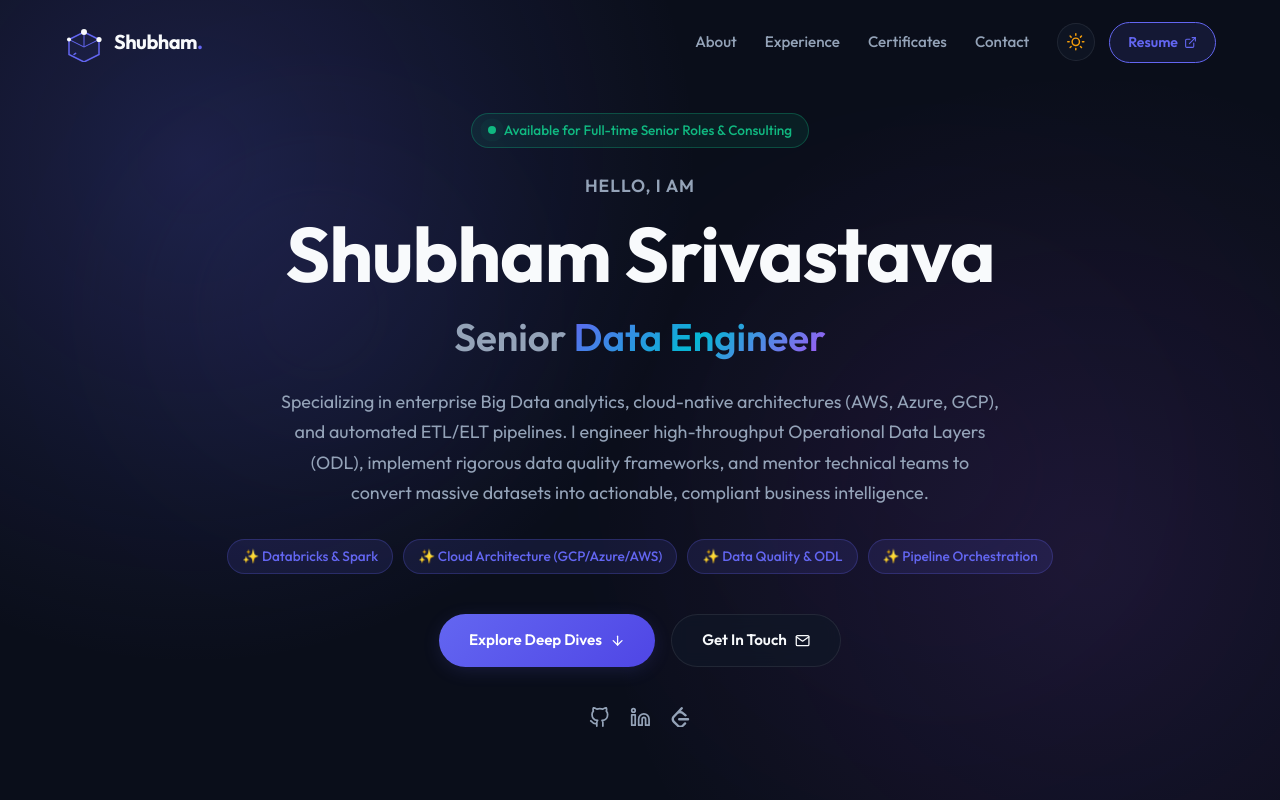
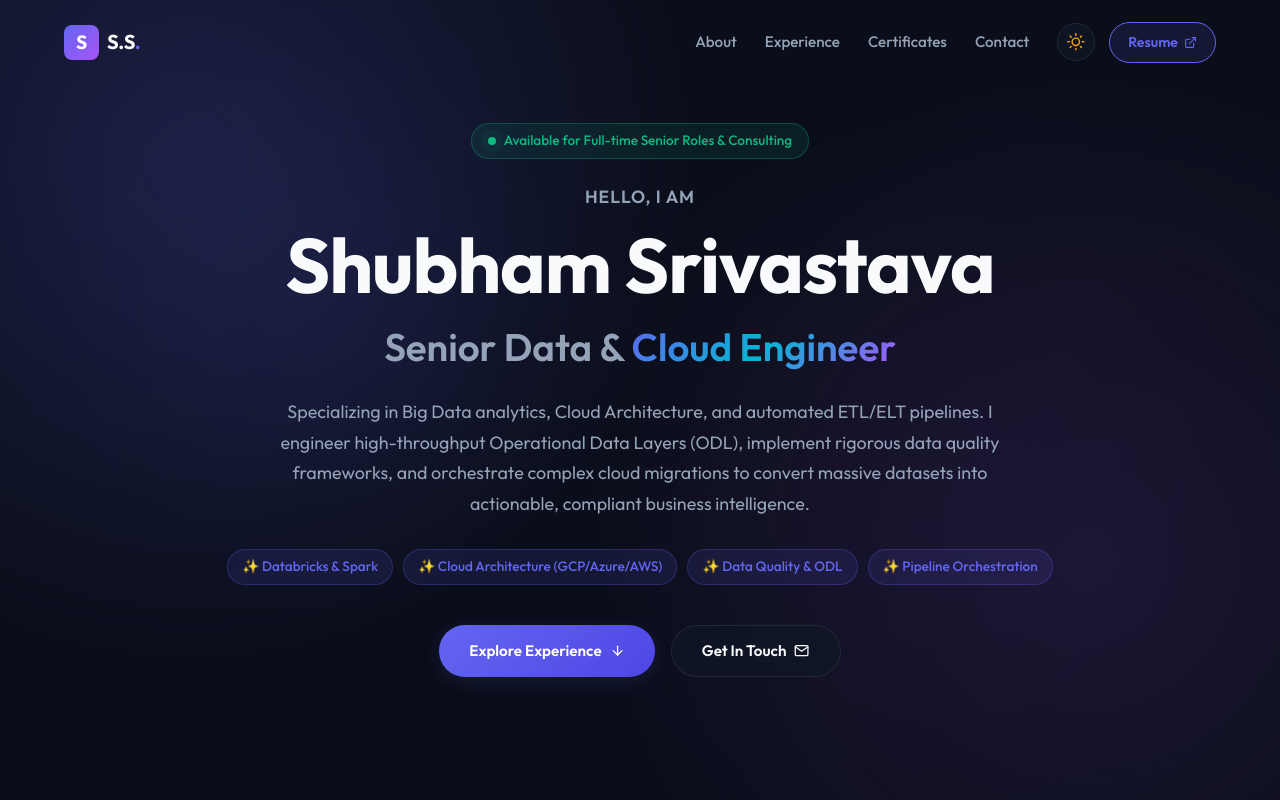
Before and after one commit to Chresko08/my-portfolio, a React (Vite) app: page / in a window 1280 px wide. Shown: the top 800 px of the page. Built offline with nearby package versions, Linux system fonts and the light colour scheme.

Commit message:
fix: Refine About me section, update Hero titles for Cloud/ETL searchability, fix redundant name and social icons

```diff
--- a/src/components/About.jsx
+++ b/src/components/About.jsx
@@ -131,11 +131,14 @@ const About = () => {
                         transition={{ duration: 0.6 }}
                         viewport={{ once: true }}
                     >
-                        <p style={{ fontSize: '1.1rem', color: 'var(--text-secondary)', lineHeight: 1.8, marginBottom: '20px' }}>
-                            I am a <strong style={{ color: 'var(--text-primary)' }}>Senior Data Engineer</strong> with over 5 years of proven enterprise experience at tier-1 global organizations including <span style={{ color: 'var(--primary-color)', fontWeight: 600 }}>EY</span> and <span style={{ color: 'var(--accent-cyan)', fontWeight: 600 }}>Infosys</span>.
+                        <p style={{ fontSize: '1.1rem', color: 'var(--text-secondary)', lineHeight: 1.8, marginBottom: '16px' }}>
+                            I am a <strong style={{ color: 'var(--text-primary)' }}>Senior Data Engineer</strong> with over 5 years of proven enterprise experience consulting for tier-1 global organizations, including <span style={{ color: 'var(--primary-color)', fontWeight: 600 }}>EY</span> and <span style={{ color: 'var(--accent-cyan)', fontWeight: 600 }}>Infosys</span>.
+                        </p>
+                        <p style={{ fontSize: '1.05rem', color: 'var(--text-secondary)', lineHeight: 1.7, marginBottom: '16px' }}>
+                            My technical foundation is highly versatile. I operate seamlessly across the data spectrum as a <strong style={{ color: 'var(--text-primary)' }}>Big Data Engineer</strong> processing terabytes of information, a <strong style={{ color: 'var(--text-primary)' }}>Cloud Architect</strong> designing robust infrastructure across AWS, Azure, and GCP, and an <strong style={{ color: 'var(--text-primary)' }}>ETL Developer</strong> orchestrating complex, dependency-driven pipelines.
                         </p>
                         <p style={{ fontSize: '1.05rem', color: 'var(--text-secondary)', lineHeight: 1.7, marginBottom: '24px' }}>
-                            My expertise centers on architecting resilient distributed data pipelines, executing high-stakes cloud migrations across AWS, Azure, and GCP, and orchestrating automated data validation layers for Fortune 100 financial and healthcare institutions.
+                            I specialize in migrating legacy on-premise systems to modern cloud-native architectures. Beyond just moving data, I focus on engineering strict data governance, optimizing pipeline SLAs (reducing runtimes by up to 70%), and building automated validation frameworks that Fortune 100 financial and healthcare institutions rely on for critical business intelligence.
                         </p>
 
                         {/* Education & Certs Pills */}
--- a/src/components/Hero.jsx
+++ b/src/components/Hero.jsx
@@ -105,7 +105,7 @@ const Hero = () => {
                         lineHeight: 1.3
                     }}
                 >
-                    Senior <span className="gradient-text">Data Engineer</span>
+                    Senior Data & <span className="gradient-text">Cloud Engineer</span>
                 </motion.h2>
 
                 {/* Short Bio */}
@@ -121,7 +121,7 @@ const Hero = () => {
                         lineHeight: 1.7
                     }}
                 >
-                    Specializing in enterprise Big Data analytics, cloud-native architectures (AWS, Azure, GCP), and automated ETL/ELT pipelines. I engineer high-throughput Operational Data Layers (ODL), implement rigorous data quality frameworks, and mentor technical teams to convert massive datasets into actionable, compliant business intelligence.
+                    Specializing in Big Data analytics, Cloud Architecture, and automated ETL/ELT pipelines. I engineer high-throughput Operational Data Layers (ODL), implement rigorous data quality frameworks, and orchestrate complex cloud migrations to convert massive datasets into actionable, compliant business intelligence.
                 </motion.p>
 
                 {/* Floating Tech Highlight Chips */}
@@ -157,78 +157,13 @@ const Hero = () => {
                         marginBottom: '40px'
                     }}
                 >
-                    <a href="#projects" className="btn-primary">
-                        <span>Explore Deep Dives</span>
+                    <a href="#experience" className="btn-primary">
+                        <span>Explore Experience</span>
                         <FiArrowDown />
                     </a>
                     <a href="#contact" className="btn-secondary">
                         <span>Get In Touch</span>
                         <FiMail />
-                    </a>
-                </motion.div>
-
-                {/* Social Quick Links */}
-                <motion.div
-                    initial={{ opacity: 0 }}
-                    animate={{ opacity: 1 }}
-                    transition={{ duration: 0.6, delay: 0.85 }}
-                    style={{
-                        display: 'flex',
-                        gap: '20px',
-                        justifyContent: 'center',
-                        alignItems: 'center'
-                    }}
-                >
-                    <a
-                        href="https://github.com/Chresko08"
-                        target="_blank"
-                        rel="noopener noreferrer"
-                        aria-label="GitHub Profile"
-                        style={{
-                            color: 'var(--text-secondary)',
-                            fontSize: '1.3rem',
-                            display: 'flex',
-                            alignItems: 'center',
-                            transition: 'color 0.2s, transform 0.2s'
-                        }}
-                        onMouseEnter={(e) => { e.currentTarget.style.color = 'var(--text-primary)'; e.currentTarget.style.transform = 'translateY(-2px)'; }}
-                        onMouseLeave={(e) => { e.currentTarget.style.color = 'var(--text-secondary)'; e.currentTarget.style.transform = 'translateY(0)'; }}
-                    >
-                        <FiGithub />
-                    </a>
-                    <a
-                        href="https://www.linkedin.com/in/chresko"
-                        target="_blank"
-                        rel="noopener noreferrer"
-                        aria-label="LinkedIn Profile"
-                        style={{
-                            color: 'var(--text-secondary)',
-                            fontSize: '1.3rem',
-                            display: 'flex',
-                            alignItems: 'center',
-                            transition: 'color 0.2s, transform 0.2s'
-                        }}
-                        onMouseEnter={(e) => { e.currentTarget.style.color = '#0077b5'; e.currentTarget.style.transform = 'translateY(-2px)'; }}
-                        onMouseLeave={(e) => { e.currentTarget.style.color = 'var(--text-secondary)'; e.currentTarget.style.transform = 'translateY(0)'; }}
-                    >
-                        <FiLinkedin />
-                    </a>
-                    <a
-                        href="https://leetcode.com/u/shubham_chresko/"
-                        target="_blank"
-                        rel="noopener noreferrer"
-                        aria-label="LeetCode Profile"
-                        style={{
-                            color: 'var(--text-secondary)',
-                            fontSize: '1.3rem',
-                            display: 'flex',
-                            alignItems: 'center',
-                            transition: 'color 0.2s, transform 0.2s'
-                        }}
-                        onMouseEnter={(e) => { e.currentTarget.style.color = '#f59e0b'; e.currentTarget.style.transform = 'translateY(-2px)'; }}
-                        onMouseLeave={(e) => { e.currentTarget.style.color = 'var(--text-secondary)'; e.currentTarget.style.transform = 'translateY(0)'; }}
-                    >
-                        <SiLeetcode />
                     </a>
                 </motion.div>
             </div>
--- a/src/components/Navbar.jsx
+++ b/src/components/Navbar.jsx
@@ -69,14 +69,18 @@ const Navbar = () => {
     return (
         <nav style={navStyles}>
             <div className="container navbar-container">
-                <a href="#hero" style={{ display: 'flex', alignItems: 'center', gap: '10px' }}>
-                    <Logo />
-                    <span style={{
-                        fontSize: '1.25rem',
-                        fontWeight: 700,
-                        letterSpacing: '-0.5px'
+                <a href="#hero" className="nav-brand" style={{ display: 'flex', alignItems: 'center', gap: '8px' }}>
+                    <div style={{
+                        width: '35px', height: '35px',
+                        background: 'linear-gradient(135deg, var(--primary-color), var(--accent-purple))',
+                        borderRadius: '8px',
+                        display: 'flex', alignItems: 'center', justifyContent: 'center',
+                        color: 'white', fontWeight: 800, fontSize: '1.2rem'
                     }}>
-                        Shubham<span style={{ color: 'var(--primary-color)' }}>.</span>
+                        S
+                    </div>
+                    <span style={{ fontWeight: 700, fontSize: '1.25rem', letterSpacing: '-0.5px' }}>
+                        S.S<span style={{ color: 'var(--primary-color)' }}>.</span>
                     </span>
                 </a>
 
```
Also changed, not shown: 1 other file (tests, documents, lock files or other folders).
